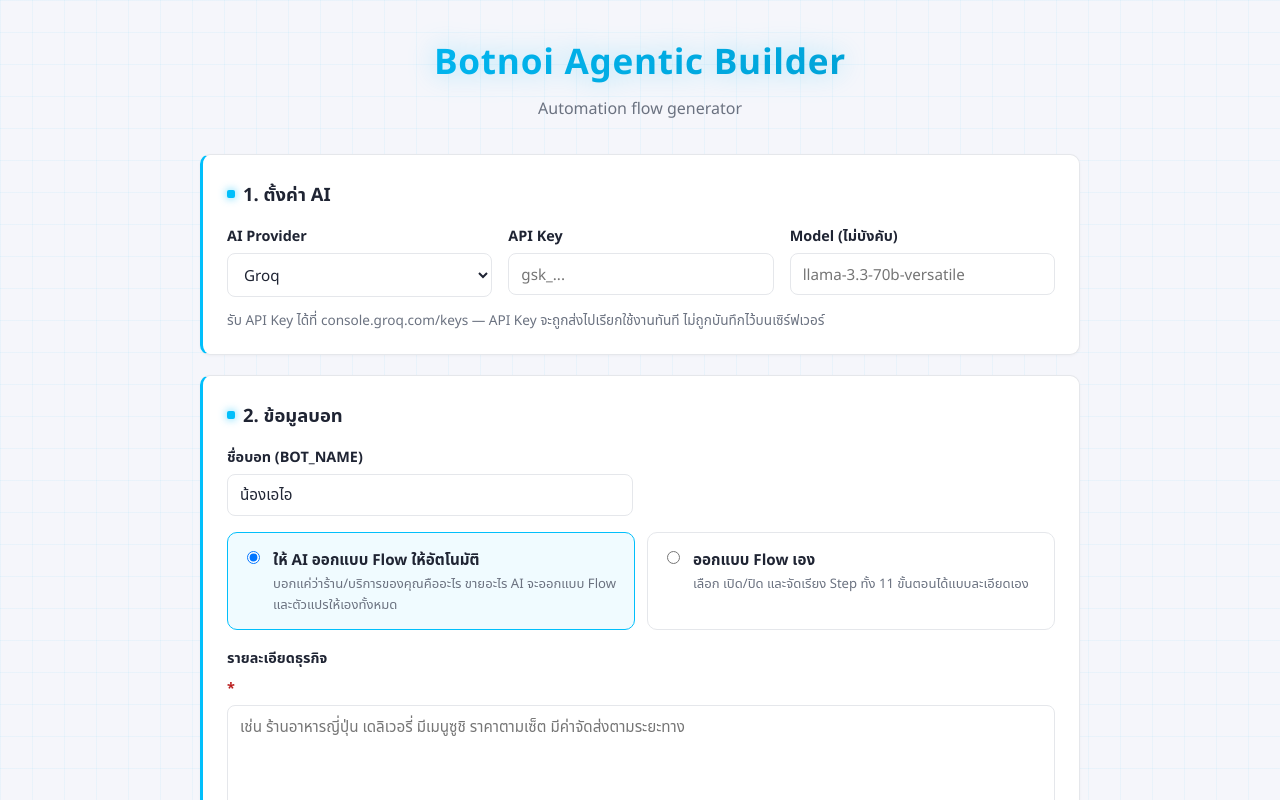
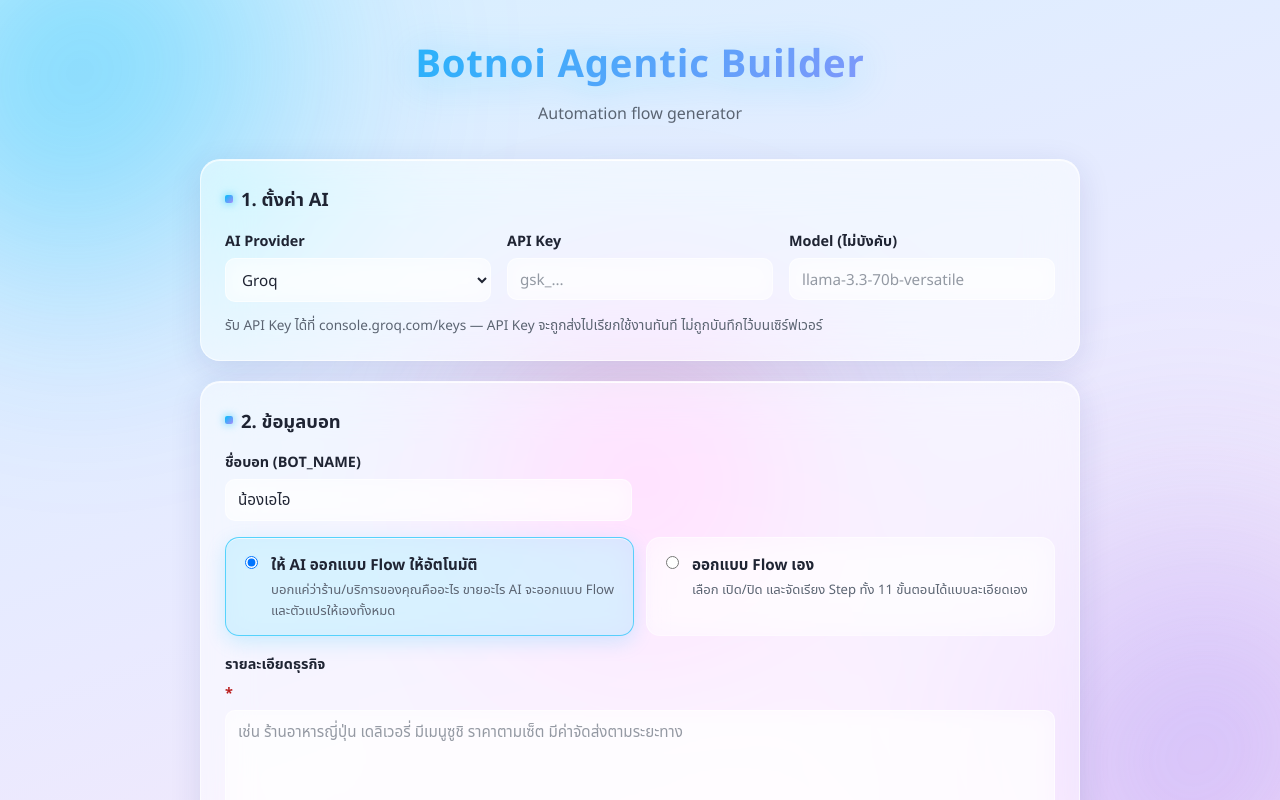
Before and after one commit to chayatornarunchanachai0-bit/intership_iBotnoi_autogenflow, a Next.js app: page / in a window 1280 px wide. Shown: the top 800 px of the page. Built offline with nearby package versions, Linux system fonts and the light colour scheme.

Commit message:
update: UI to liquid glass

```diff
--- a/app/globals.css
+++ b/app/globals.css
@@ -1,12 +1,15 @@
 :root {
-  --bg: #f5f6fb;
-  --card-bg: #ffffff;
   --text: #1f2433;
-  --muted: #6b7280;
+  --muted: #5b6472;
   --primary: #01bffb;
   --primary-dark: #0099cc;
-  --border: #e5e7eb;
-  --danger-bg: #fef2f2;
+  --accent-purple: #a78bfa;
+  --accent-pink: #f472b6;
+  --glass-bg: rgba(255, 255, 255, 0.55);
+  --glass-bg-soft: rgba(255, 255, 255, 0.35);
+  --glass-bg-strong: rgba(255, 255, 255, 0.7);
+  --glass-border: rgba(255, 255, 255, 0.6);
+  --danger-bg: rgba(254, 242, 242, 0.7);
   --danger-text: #b91c1c;
 }
 
@@ -21,20 +24,75 @@
 }
 
 body {
+  min-height: 100vh;
   font-family: 'Segoe UI', 'Noto Sans Thai', 'Leelawadee UI', system-ui, -apple-system, sans-serif;
-  background-color: var(--bg);
-  background-image:
-    linear-gradient(rgba(1, 191, 251, 0.05) 1px, transparent 1px),
-    linear-gradient(90deg, rgba(1, 191, 251, 0.05) 1px, transparent 1px);
-  background-size: 32px 32px;
   color: var(--text);
   line-height: 1.6;
+  background: linear-gradient(160deg, #d6f0ff 0%, #e9eaff 45%, #ffe4f5 100%);
+  position: relative;
+  overflow-x: hidden;
+}
+
+/* Floating liquid-glass color blobs behind the UI */
+body::before,
+body::after,
+.page::before {
+  content: '';
+  position: fixed;
+  z-index: -1;
+  border-radius: 50%;
+  filter: blur(90px);
+  opacity: 0.55;
+  pointer-events: none;
+}
+
+body::before {
+  width: 480px;
+  height: 480px;
+  top: -120px;
+  left: -120px;
+  background: radial-gradient(circle at 30% 30%, var(--primary), transparent 70%);
+  animation: drift1 26s ease-in-out infinite;
+}
+
+body::after {
+  width: 520px;
+  height: 520px;
+  bottom: -160px;
+  right: -120px;
+  background: radial-gradient(circle at 70% 70%, var(--accent-purple), transparent 70%);
+  animation: drift2 30s ease-in-out infinite;
+}
+
+.page::before {
+  width: 420px;
+  height: 420px;
+  top: 35%;
+  left: 50%;
+  background: radial-gradient(circle, var(--accent-pink), transparent 70%);
+  animation: drift3 34s ease-in-out infinite;
+}
+
+@keyframes drift1 {
+  0%, 100% { transform: translate(0, 0) scale(1); }
+  50% { transform: translate(80px, 60px) scale(1.15); }
+}
+
+@keyframes drift2 {
+  0%, 100% { transform: translate(0, 0) scale(1); }
+  50% { transform: translate(-70px, -80px) scale(1.1); }
+}
+
+@keyframes drift3 {
+  0%, 100% { transform: translate(-50%, 0) scale(1); }
+  50% { transform: translate(-50%, -50px) scale(1.2); }
 }
 
 .page {
   max-width: 920px;
   margin: 0 auto;
   padding: 32px 20px 80px;
+  position: relative;
 }
 
 .hero {
@@ -43,14 +101,15 @@
 }
 
 .hero h1 {
-  font-size: 2.2rem;
+  font-size: 2.4rem;
   margin: 0 0 8px;
   letter-spacing: 0.02em;
-  background: linear-gradient(135deg, var(--primary), var(--primary-dark));
+  font-weight: 800;
+  background: linear-gradient(135deg, var(--primary), var(--accent-purple));
   -webkit-background-clip: text;
   background-clip: text;
   color: transparent;
-  filter: drop-shadow(0 0 14px rgba(1, 191, 251, 0.35));
+  filter: drop-shadow(0 4px 20px rgba(1, 191, 251, 0.35));
 }
 
 .hero p {
@@ -59,13 +118,27 @@
 }
 
 .card {
-  background: var(--card-bg);
-  border: 1px solid var(--border);
-  border-left: 3px solid var(--primary);
-  border-radius: 10px;
+  background: var(--glass-bg);
+  border: 1px solid var(--glass-border);
+  border-radius: 20px;
   padding: 24px;
   margin-bottom: 20px;
-  box-shadow: 0 1px 3px rgba(0, 0, 0, 0.04);
+  backdrop-filter: blur(24px) saturate(180%);
+  -webkit-backdrop-filter: blur(24px) saturate(180%);
+  box-shadow:
+    0 8px 32px rgba(31, 38, 135, 0.12),
+    inset 0 1px 0 rgba(255, 255, 255, 0.7);
+  position: relative;
+}
+
+.card::before {
+  content: '';
+  position: absolute;
+  top: 0;
+  left: 16px;
+  right: 16px;
+  height: 1px;
+  background: linear-gradient(90deg, transparent, rgba(255, 255, 255, 0.9), transparent);
 }
 
 .card h2 {
@@ -82,7 +155,7 @@
   height: 8px;
   flex-shrink: 0;
   border-radius: 2px;
-  background: var(--primary);
+  background: linear-gradient(135deg, var(--primary), var(--accent-purple));
   box-shadow: 0 0 8px rgba(1, 191, 251, 0.7);
 }
 
@@ -124,11 +197,19 @@
   font-family: inherit;
   font-size: 0.95rem;
   padding: 10px 12px;
-  border: 1px solid var(--border);
-  border-radius: 8px;
-  background: #fff;
+  border: 1px solid rgba(255, 255, 255, 0.6);
+  border-radius: 10px;
+  background: rgba(255, 255, 255, 0.45);
+  backdrop-filter: blur(10px);
+  -webkit-backdrop-filter: blur(10px);
   color: var(--text);
   font-weight: normal;
+  transition: background 0.15s, border-color 0.15s, box-shadow 0.15s;
+}
+
+input::placeholder,
+textarea::placeholder {
+  color: rgba(91, 100, 114, 0.65);
 }
 
 input:focus,
@@ -136,7 +217,8 @@
 textarea:focus {
   outline: none;
   border-color: var(--primary);
-  box-shadow: 0 0 0 3px rgba(1, 191, 251, 0.15);
+  background: rgba(255, 255, 255, 0.7);
+  box-shadow: 0 0 0 3px rgba(1, 191, 251, 0.18);
 }
 
 textarea {
@@ -172,21 +254,26 @@
   flex-direction: row;
   align-items: flex-start;
   gap: 10px;
-  border: 1px solid var(--border);
-  border-radius: 10px;
+  border: 1px solid rgba(255, 255, 255, 0.5);
+  border-radius: 14px;
   padding: 14px;
   cursor: pointer;
   font-weight: normal;
-  transition: border-color 0.15s, background 0.15s;
+  background: var(--glass-bg-soft);
+  backdrop-filter: blur(14px);
+  -webkit-backdrop-filter: blur(14px);
+  transition: border-color 0.15s, background 0.15s, box-shadow 0.15s, transform 0.15s;
 }
 
 .mode-option:hover {
-  border-color: var(--primary);
+  border-color: rgba(1, 191, 251, 0.5);
+  transform: translateY(-1px);
 }
 
 .mode-option.active {
-  border-color: var(--primary);
-  background: rgba(1, 191, 251, 0.06);
+  border-color: rgba(1, 191, 251, 0.6);
+  background: rgba(1, 191, 251, 0.14);
+  box-shadow: 0 6px 20px rgba(1, 191, 251, 0.18), inset 0 1px 0 rgba(255, 255, 255, 0.6);
 }
 
 .mode-option input {
@@ -215,11 +302,14 @@
 }
 
 .step-card {
-  border: 1px solid var(--border);
-  border-radius: 10px;
+  border: 1px solid rgba(255, 255, 255, 0.5);
+  border-radius: 14px;
   padding: 14px;
-  background: #fafafe;
-  transition: opacity 0.15s, border-color 0.15s;
+  background: var(--glass-bg-soft);
+  backdrop-filter: blur(14px);
+  -webkit-backdrop-filter: blur(14px);
+  box-shadow: 0 4px 16px rgba(31, 38, 135, 0.06);
+  transition: opacity 0.15s, border-color 0.15s, box-shadow 0.15s;
 }
 
 .step-card.dragging {
@@ -229,7 +319,7 @@
 
 .step-card.disabled {
   opacity: 0.55;
-  background: #f3f4f6;
+  background: rgba(255, 255, 255, 0.15);
 }
 
 .step-row {
@@ -258,14 +348,17 @@
 }
 
 .remove-btn {
-  background: none;
-  border: 1px solid var(--border);
-  border-radius: 8px;
+  background: rgba(255, 255, 255, 0.4);
+  border: 1px solid rgba(255, 255, 255, 0.5);
+  backdrop-filter: blur(8px);
+  -webkit-backdrop-filter: blur(8px);
+  border-radius: 10px;
   width: 32px;
   height: 32px;
   color: var(--muted);
   cursor: pointer;
   font-size: 0.9rem;
+  transition: background 0.15s, color 0.15s, border-color 0.15s;
 }
 
 .remove-btn:hover {
@@ -294,18 +387,22 @@
 
 .add-step-btn {
   margin-top: 14px;
-  border: 1px dashed var(--primary);
-  background: transparent;
-  color: var(--primary);
-  border-radius: 8px;
+  border: 1px dashed rgba(1, 191, 251, 0.5);
+  background: rgba(1, 191, 251, 0.06);
+  backdrop-filter: blur(8px);
+  -webkit-backdrop-filter: blur(8px);
+  color: var(--primary-dark);
+  border-radius: 10px;
   padding: 10px;
   cursor: pointer;
   font-weight: 600;
   width: 100%;
+  transition: background 0.15s, border-color 0.15s;
 }
 
 .add-step-btn:hover {
-  background: rgba(1, 191, 251, 0.06);
+  background: rgba(1, 191, 251, 0.14);
+  border-color: var(--primary);
 }
 
 /* Actions */
@@ -317,20 +414,28 @@
 .generate-btn {
   background: linear-gradient(135deg, var(--primary), var(--primary-dark));
   color: #fff;
-  border: none;
-  border-radius: 8px;
-  padding: 14px 36px;
+  border: 1px solid rgba(255, 255, 255, 0.4);
+  border-radius: 14px;
+  padding: 14px 40px;
   font-size: 1.05rem;
   font-weight: 700;
   letter-spacing: 0.03em;
   cursor: pointer;
-  box-shadow: 0 4px 20px rgba(1, 191, 251, 0.45), 0 0 0 1px rgba(1, 191, 251, 0.25);
-  transition: transform 0.1s, box-shadow 0.1s;
+  backdrop-filter: blur(10px);
+  -webkit-backdrop-filter: blur(10px);
+  box-shadow:
+    0 8px 30px rgba(1, 191, 251, 0.45),
+    0 0 0 1px rgba(1, 191, 251, 0.25),
+    inset 0 1px 0 rgba(255, 255, 255, 0.5);
+  transition: transform 0.15s, box-shadow 0.15s;
 }
 
 .generate-btn:hover:not(:disabled) {
-  transform: translateY(-1px);
-  box-shadow: 0 6px 26px rgba(1, 191, 251, 0.55), 0 0 0 1px rgba(1, 191, 251, 0.35);
+  transform: translateY(-2px);
+  box-shadow:
+    0 12px 36px rgba(1, 191, 251, 0.55),
+    0 0 0 1px rgba(1, 191, 251, 0.35),
+    inset 0 1px 0 rgba(255, 255, 255, 0.6);
 }
 
 .generate-btn:disabled {
@@ -341,8 +446,10 @@
 .error-box {
   background: var(--danger-bg);
   color: var(--danger-text);
-  border: 1px solid #fecaca;
-  border-radius: 10px;
+  border: 1px solid rgba(254, 202, 202, 0.7);
+  backdrop-filter: blur(10px);
+  -webkit-backdrop-filter: blur(10px);
+  border-radius: 14px;
   padding: 14px 16px;
   margin-bottom: 20px;
   white-space: pre-wrap;
@@ -371,19 +478,23 @@
 }
 
 .output-actions button {
-  border: 1px solid var(--border);
-  background: #fff;
-  border-radius: 8px;
+  border: 1px solid rgba(255, 255, 255, 0.5);
+  background: rgba(255, 255, 255, 0.4);
+  backdrop-filter: blur(8px);
+  -webkit-backdrop-filter: blur(8px);
+  border-radius: 10px;
   padding: 8px 14px;
   cursor: pointer;
   font-size: 0.85rem;
   font-weight: 600;
   color: var(--text);
+  transition: border-color 0.15s, color 0.15s, background 0.15s;
 }
 
 .output-actions button:hover {
   border-color: var(--primary);
-  color: var(--primary);
+  color: var(--primary-dark);
+  background: rgba(1, 191, 251, 0.1);
 }
 
 .output-block textarea {
@@ -391,9 +502,11 @@
   font-family: 'Cascadia Code', 'Consolas', monospace;
   font-size: 0.85rem;
   white-space: pre;
-  background: #0f1117;
+  background: rgba(15, 17, 23, 0.75);
   color: #e5e7eb;
-  border: none;
-  border-radius: 10px;
+  border: 1px solid rgba(255, 255, 255, 0.12);
+  backdrop-filter: blur(10px);
+  -webkit-backdrop-filter: blur(10px);
+  border-radius: 14px;
   padding: 16px;
 }
```
